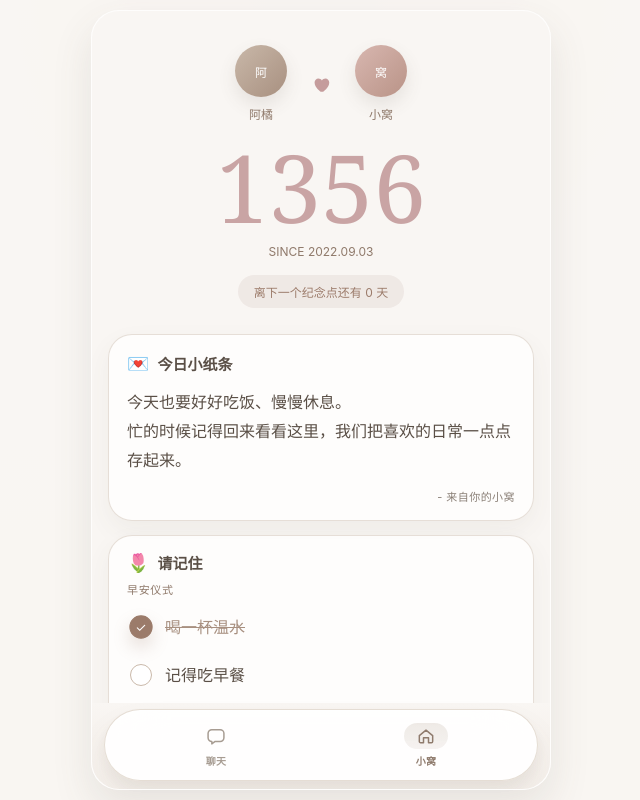
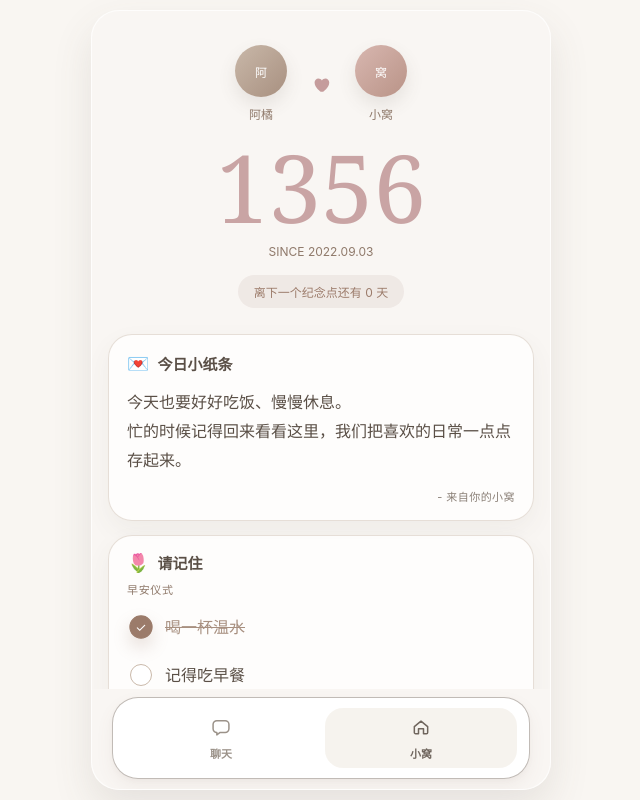
Before and after one commit to asanagi1212/ichigo2, a React (Vite) app: page / in a window 1280 px wide. Shown: the whole page, without its empty margins (319-959 px from the left). Built offline with nearby package versions, Linux system fonts and the light colour scheme.

Commit message:
Refine keyboard interaction updates

```diff
--- a/src/App.jsx
+++ b/src/App.jsx
@@ -1667,11 +1667,8 @@ function ChatScreen({
   input,
   pendingImage,
   isLoading,
-  settingsOpen,
-  profileEditorOpen,
   modeMenuOpen,
   messageListRef,
-  messageEndRef,
   textareaRef,
   imageInputRef,
   composerRef,
@@ -1685,7 +1682,7 @@ function ChatScreen({
   onSubmit,
   onSelectMode,
   onOpenSettings,
-  onHandleImageInputChange
+  onImageInputChange
 }) {
   function handleComposerKeyDown(event) {
     if (event.key === "Enter" && !event.shiftKey) {
@@ -1757,7 +1754,6 @@ function ChatScreen({
               onAssistantAvatarClick={openProfileEditor}
             />
           ))}
-          <div className="messages-end-anchor" ref={messageEndRef} aria-hidden="true"></div>
         </div>
       </section>
 
@@ -1783,7 +1779,7 @@ function ChatScreen({
           className="hidden-input"
           type="file"
           accept="image/*"
-          onChange={onHandleImageInputChange}
+          onChange={onImageInputChange}
         />
 
         {pendingImage ? (
@@ -1884,7 +1880,6 @@ export default function App() {
   const [modeMenuOpen, setModeMenuOpen] = useState(false);
   const [activeTab, setActiveTab] = useState("nest");
   const messageListRef = useRef(null);
-  const messageEndRef = useRef(null);
   const textareaRef = useRef(null);
   const imageInputRef = useRef(null);
   const composerRef = useRef(null);
@@ -2067,11 +2062,8 @@ export default function App() {
                 input={input}
                 pendingImage={pendingImage}
                 isLoading={isLoading}
-                settingsOpen={settingsOpen}
-                profileEditorOpen={profileEditorOpen}
                 modeMenuOpen={modeMenuOpen}
                 messageListRef={messageListRef}
-                messageEndRef={messageEndRef}
                 textareaRef={textareaRef}
                 imageInputRef={imageInputRef}
                 composerRef={composerRef}
@@ -2085,7 +2077,7 @@ export default function App() {
                 onSubmit={handleSubmit}
                 onSelectMode={handleSelectMode}
                 onOpenSettings={handleOpenModelSettings}
-                onHandleImageInputChange={handleImageInputChange}
+                onImageInputChange={handleImageInputChange}
               />
             ) : (
               <NestPage
--- a/src/styles.css
+++ b/src/styles.css
@@ -4,6 +4,7 @@
   --foreground: #5a4f46;
   --card: #f9f6f3;
   --card-strong: #ffffff;
+  --composer-surface: #f9f6f3;
   --primary: #a89080;
   --primary-strong: #8f796a;
   --secondary: #d4c4b7;
@@ -15,6 +16,8 @@
   --safe-bottom: env(safe-area-inset-bottom, 0px);
   --safe-left: env(safe-area-inset-left, 0px);
   --app-height: 100dvh;
+  --viewport-bottom-gap: 0px;
+  --dock-sink: 8px;
   --composer-height: 0px;
   --viewport-offset-top: 0px;
   font-family: "Avenir Next", "SF Pro Text", "PingFang SC", "Segoe UI", sans-serif;
@@ -33,6 +36,7 @@ body,
   min-height: 100%;
   overflow: hidden;
   overscroll-behavior: none;
+  background: var(--composer-surface);
 }
 
 body {
@@ -82,14 +86,15 @@ textarea {
   top: var(--viewport-offset-top);
   left: 0;
   width: 100%;
-  height: var(--app-height);
-  min-height: var(--app-height);
+  height: calc(var(--app-height) + var(--viewport-bottom-gap));
+  min-height: calc(var(--app-height) + var(--viewport-bottom-gap));
   background: rgba(249, 246, 243, 0.96);
   overflow: hidden;
   padding: 0;
 }
 
 .phone-frame {
+  position: relative;
   height: 100%;
   min-height: 0;
   display: grid;
@@ -115,6 +120,9 @@ textarea {
   display: grid;
   grid-template-rows: auto 1fr;
   min-height: 0;
+  background:
+    radial-gradient(circle at top, rgba(212, 196, 183, 0.28), transparent 38%),
+    linear-gradient(180deg, rgba(247, 243, 238, 0.88) 0%, rgba(241, 235, 229, 0.92) 100%);
 }
 
 .chat-header {
@@ -230,11 +238,6 @@ textarea {
 
 .message-group {
   margin-top: 12px;
-}
-
-.messages-end-anchor {
-  width: 100%;
-  height: 1px;
 }
 
 .date-header-row {
@@ -372,7 +375,7 @@ textarea {
 .composer {
   position: absolute;
   right: 0;
-  bottom: 0;
+  bottom: calc(0px - var(--dock-sink));
   left: 0;
   z-index: 5;
   display: flex;
@@ -381,12 +384,18 @@ textarea {
   padding:
     12px
     calc(16px + var(--safe-right))
-    calc(6px + var(--safe-bottom))
+    10px
     calc(16px + var(--safe-left));
-  border-top: 1px solid rgba(217, 206, 195, 0.7);
-  background: #f9f6f3;
-  backdrop-filter: blur(20px);
+  border-top: 1px solid rgba(217, 206, 195, 0.65);
+  background: var(--composer-surface);
   transform: translateZ(0);
+}
+
+.composer > .composer-icon,
+.composer > .composer-input-wrap,
+.composer > .mode-trigger,
+.composer > .send-button {
+  margin-bottom: 0;
 }
 
 .composer-icon {
@@ -1107,62 +1116,70 @@ textarea {
 }
 
 .bottom-nav {
-  padding: 6px 12px calc(8px + var(--safe-bottom));
-  background: linear-gradient(180deg, rgba(245, 240, 235, 0) 0%, rgba(245, 240, 235, 0.72) 45%, rgba(245, 240, 235, 0.92) 100%);
+  display: grid;
+  justify-items: center;
+  padding:
+    8px
+    calc(20px + var(--safe-right))
+    calc(10px + var(--safe-bottom))
+    calc(20px + var(--safe-left));
+  background: transparent;
 }
 
 .bottom-nav-inner {
   display: flex;
-  gap: 4px;
-  padding: 6px 8px;
-  border-radius: 999px;
-  background: rgba(255, 255, 255, 0.92);
-  border: 1px solid rgba(228, 220, 211, 0.96);
+  width: min(100%, 430px);
+  gap: 8px;
+  padding: 10px 12px;
+  border-radius: 26px;
+  background: rgba(255, 255, 255, 0.98);
+  border: 1.5px solid rgba(155, 146, 137, 0.62);
   box-shadow:
-    0 20px 34px rgba(121, 104, 92, 0.08),
-    0 6px 14px rgba(121, 104, 92, 0.06),
-    inset 0 1px 0 rgba(255, 255, 255, 0.88);
-  backdrop-filter: blur(28px);
+    0 8px 18px rgba(121, 104, 92, 0.07),
+    0 2px 5px rgba(121, 104, 92, 0.04);
 }
 
 .bottom-nav-item {
   flex: 1;
-  min-height: 58px;
+  min-width: 0;
+  min-height: 60px;
   display: flex;
   flex-direction: column;
   align-items: center;
   justify-content: center;
-  gap: 4px;
-  border-radius: 999px;
+  gap: 6px;
+  border-radius: 18px;
   background: transparent;
-  color: #a79c92;
+  color: #9b9289;
 }
 
 .bottom-nav-item.active {
-  color: #8f7b6d;
+  color: #6f655d;
+  background: rgba(246, 242, 237, 0.9);
 }
 
 .bottom-nav-icon {
-  width: 44px;
-  height: 26px;
-  border-radius: 999px;
+  width: 36px;
+  height: 24px;
+  border-radius: 12px;
   display: grid;
   place-items: center;
   background: transparent;
 }
 
 .bottom-nav-item.active .bottom-nav-icon {
-  background: linear-gradient(180deg, rgba(162, 137, 120, 0.18) 0%, rgba(162, 137, 120, 0.1) 100%);
+  background: transparent;
+  box-shadow: none;
 }
 
 .bottom-nav-label {
-  font-size: 10px;
+  font-size: 11px;
   font-weight: 600;
-  letter-spacing: 0.02em;
+  letter-spacing: 0.01em;
 }
 
 .bottom-nav-item:hover {
-  background: rgba(168, 144, 128, 0.06);
+  background: rgba(168, 144, 128, 0.04);
 }
 
 .bottom-nav-item.active:hover {
--- a/src/useKeyboardCompat.js
+++ b/src/useKeyboardCompat.js
@@ -183,6 +183,7 @@ export function useKeyboardCompat({
     let maxViewportHeight = Math.max(window.innerHeight, viewport?.height || 0);
     let lastAppHeight = -1;
     let lastViewportOffsetTop = -1;
+    let lastViewportBottomGap = -1;
     let lastKeyboardOpen = null;
 
     function syncViewportHeight() {
@@ -196,6 +197,8 @@ export function useKeyboardCompat({
       const keyboardOpen = keyboardInset > 120;
       const nextAppHeight = Math.round(viewportHeight);
       const nextViewportOffsetTop = keyboardOpen ? viewportOffsetTop : 0;
+      const rawViewportBottomGap = Math.max(0, Math.round(innerHeight - viewportHeight - viewportOffsetTop));
+      const nextViewportBottomGap = keyboardOpen ? 0 : rawViewportBottomGap;
 
       if (nextAppHeight !== lastAppHeight) {
         root.style.setProperty("--app-height", `${nextAppHeight}px`);
@@ -205,6 +208,11 @@ export function useKeyboardCompat({
       if (nextViewportOffsetTop !== lastViewportOffsetTop) {
         root.style.setProperty("--viewport-offset-top", `${nextViewportOffsetTop}px`);
         lastViewportOffsetTop = nextViewportOffsetTop;
+      }
+
+      if (nextViewportBottomGap !== lastViewportBottomGap) {
+        root.style.setProperty("--viewport-bottom-gap", `${nextViewportBottomGap}px`);
+        lastViewportBottomGap = nextViewportBottomGap;
       }
 
       if (keyboardOpen !== lastKeyboardOpen) {
@@ -241,6 +249,7 @@ export function useKeyboardCompat({
       delete root.dataset.keyboardOpen;
       root.style.removeProperty("--app-height");
       root.style.removeProperty("--viewport-offset-top");
+      root.style.removeProperty("--viewport-bottom-gap");
     };
   }, []);
 
```
